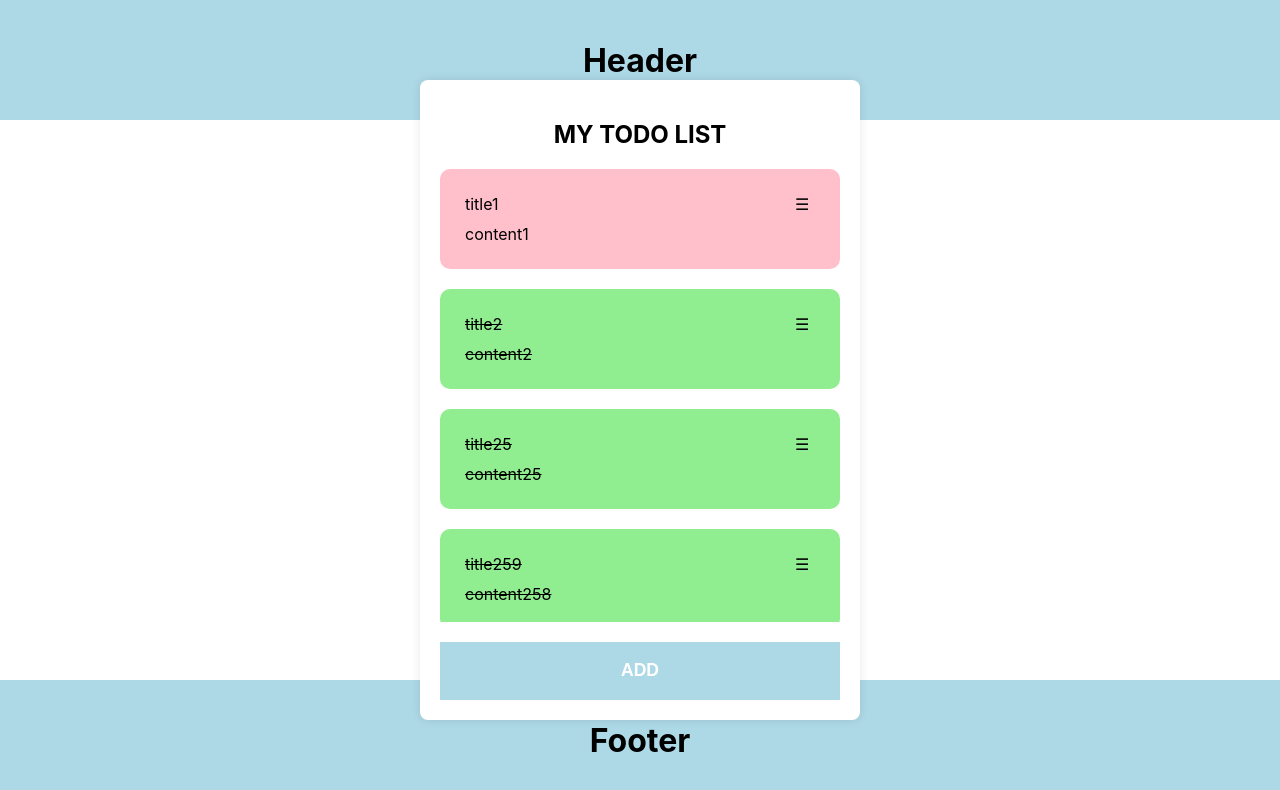
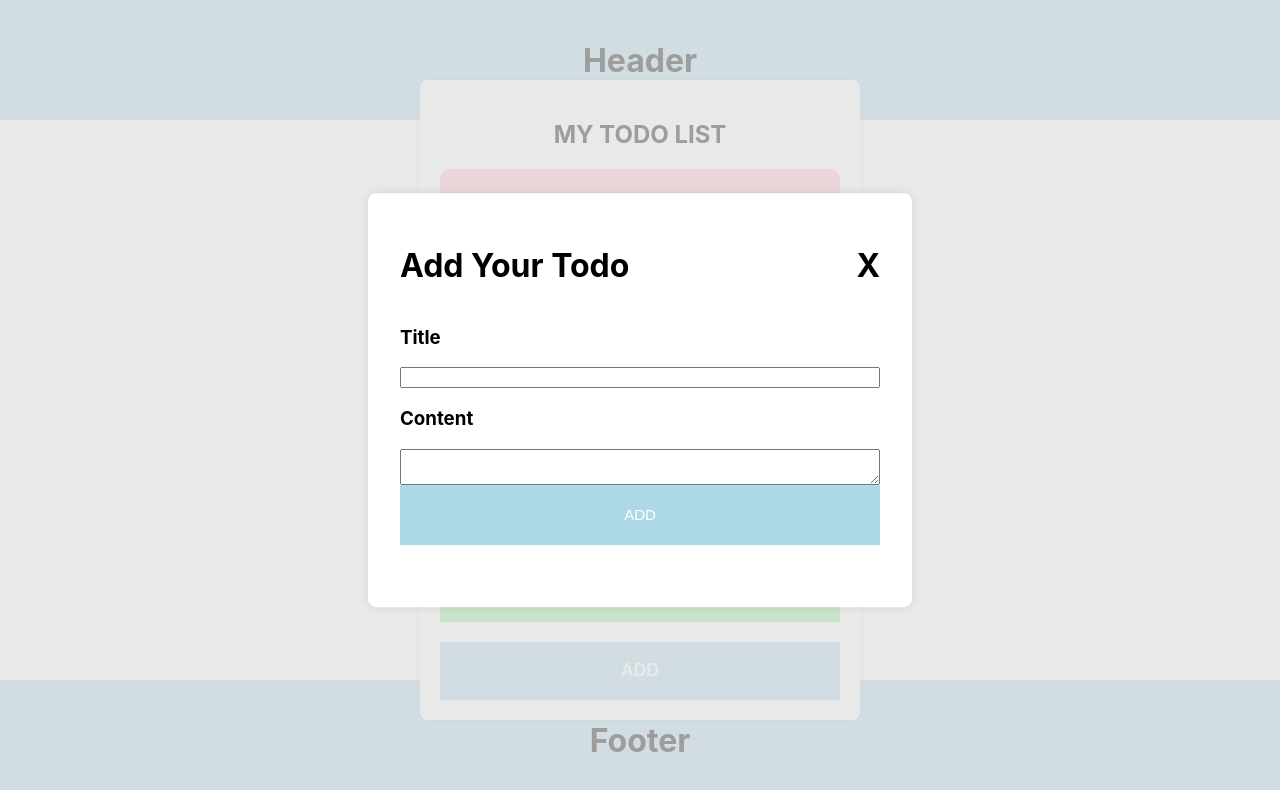
Before and after one commit to JiHye0214/TodoList, a React (Create React App) app: page /todo/1 in a window 1280 px wide. Both pictures are taken after a click on the button "ADD". Shown: the top 790 px of the page. Built offline with nearby package versions, Linux system fonts and the light colour scheme.

Commit message:
231118 : git commit create my todolist

```diff
--- a/src/pages/todo/components/addTodoModal.js
+++ b/src/pages/todo/components/addTodoModal.js
@@ -1,5 +1,71 @@
-const AddTodoModal = () => {
+import styled from "styled-components";
+import { flexCenter } from "../../../styles/common";
+import TDButton from "../../../components/button";
 
+const AddTodoModal = ({onCloseAddBTN, handleAddTodo}) => {
+
+    const onAddTodo = (e) => {
+        e.preventDefault()
+        handleAddTodo(e.target.title.value, e.target.content.value)
+        onCloseAddBTN()
+    }
+
+    return (
+        <Wrapper>
+            <Container>
+                <Header>
+                    <h1>Add Your Todo</h1>
+                    <AddTodoCloseBTN onClick={onCloseAddBTN}>X</AddTodoCloseBTN>
+                </Header>
+                <Form onSubmit={onAddTodo}>
+                    <h3>Title</h3><input type="text" name="title"></input>
+                    <h3>Content</h3><textarea name="content"></textarea>
+                    <TDButton variant={"primary"} size={"full"}>
+                        ADD
+                    </TDButton>
+                </Form>
+            </Container>
+        </Wrapper>
+    )
 }
 
 export default AddTodoModal;
+
+const Wrapper = styled.div`
+  position: fixed;
+  top: 0;
+  width: 100%;
+  height: 100vh;
+  background-color: rgba(224, 224, 224, 0.7);
+  z-index: 1000;
+`;
+
+const Container = styled.div`
+  width: 480px;
+  position: absolute;
+  top: 50%;
+  left: 50%;
+  transform: translate(-50%, -50%);
+  background-color: ${({ theme }) => theme.colors.white};
+  border-radius: 8px;
+  box-shadow: 0 0 10px 0 rgba(0, 0, 0, 0.1);
+  padding: 32px;
+`
+
+const Header = styled.div`
+    ${flexCenter}
+    justify-content: space-between;
+`
+
+const AddTodoCloseBTN = styled.h1`
+    &:hover{
+        cursor: pointer;
+    }
+`
+
+const Form = styled.form`
+    display: flex;
+
+    flex-direction: column;
+    margin-bottom: 30px;
+`
--- a/src/pages/todo/components/onetodo.js
+++ b/src/pages/todo/components/onetodo.js
@@ -2,8 +2,7 @@ import styled from "styled-components"
 import { useRef, useState } from "react"
 import { flexCenter } from "../../../styles/common";
 
-const OneTodo = ({todo, editMode, HandleDeleteBTN}) => {
-    const [todoState, setTodoState] = useState(todo.state)
+const OneTodo = ({todo, editMode, handleDeleteBTN, handleEditTodo}) => {
     const [menuState, setMenuState] = useState(false);
     const [editModeState, setEditModeState] = useState(editMode);
 
@@ -11,16 +10,16 @@ const OneTodo = ({todo, editMode, HandleDeleteBTN}) => {
     const TodoContent = useRef(null);
 
     const onClickTodoState = () => {
-        !menuState && !editModeState && setTodoState((prev) => !prev)
+        handleEditTodo(todo.id, {state : !todo.state})
     }
 
     const onClickHamb = () => {
-        !todoState && setMenuState((prev) => !prev)
+        setMenuState((prev) => !prev)
     }
 
     // 수정
     const onClickEditBTN = () => {
-        !todoState && setEditModeState(true)
+        setEditModeState(true)
         setMenuState(false)
     }
 
@@ -33,16 +32,16 @@ const OneTodo = ({todo, editMode, HandleDeleteBTN}) => {
     // 삭제
     const onClickDeleteBTN = () => {
         if(window.confirm("삭제하시겠습니까?")){
-            HandleDeleteBTN(todo.id);
+            handleDeleteBTN(todo.id);
         }
     }
 
     return(
-        <Wrapper state = {todoState}>
+        <Wrapper state = {todo.state}>
             <Container>
                 <Header onClick={onClickTodoState}>
-                    <TodoState state = {todoState}>{editModeState ? <TodoText defaultValue={todo.title} ref={TodoTitle}></TodoText> : todo.title}</TodoState>
-                    <TodoState state = {todoState}>{editModeState ? <TodoText defaultValue={todo.content} ref={TodoContent}></TodoText> : todo.content}</TodoState>
+                    <TodoState state = {todo.state}>{editModeState ? <TodoText defaultValue={todo.title} ref={TodoTitle}></TodoText> : todo.title}</TodoState>
+                    <TodoState state = {todo.state}>{editModeState ? <TodoText defaultValue={todo.content} ref={TodoContent}></TodoText> : todo.content}</TodoState>
                 </Header>
                 <Body>
                     <Hamburger>
--- a/src/pages/todo/components/todolist.js
+++ b/src/pages/todo/components/todolist.js
@@ -1,7 +1,7 @@
 import styled from "styled-components"
 import OneTodo from "./onetodo"
 
-const Todolist = ({todos, editMode, HandleDeleteBTN}) => {
+const Todolist = ({todos, editMode, HandleDeleteBTN, handleEditTodo}) => {
 
     return (
         <Wrapper>
@@ -9,7 +9,7 @@ const Todolist = ({todos, editMode, HandleDeleteBTN}) => {
             {/* 하나의 todo, index 전달 */}
             {/* 사실 OneTodo에서 index 필요 없는데 map에서는 key값 있어야 에러 안 남 */}
             {todos.map((todo, index) => (
-                <OneTodo key={index} todo={todo} editMode={editMode} {...{HandleDeleteBTN}}/>
+                <OneTodo key={index} todo={todo} editMode={editMode} {...{HandleDeleteBTN, handleEditTodo}}/>
             ))}
         </Wrapper>
     )
--- a/src/pages/todo/index.js
+++ b/src/pages/todo/index.js
@@ -3,6 +3,7 @@ import { flexCenter } from "../../styles/common"
 import Todolist from "./components/todolist"
 import TDButton from "../../components/button";
 import { useState } from "react";
+import AddTodoModal from "./components/addTodoModal";
 
 const TodoPage = () => {
 
@@ -19,6 +20,7 @@ const TodoPage = () => {
 
 
     const editMode = false;
+    const [addModalState, setAddModalState] = useState(false);
 
     // ⭐⭐⭐ 배열이 바뀔 때마다 리렌더하므로
     // 그냥 배열 자체에다가 useState 걸면 됨
@@ -58,16 +60,47 @@ const TodoPage = () => {
         setTodos(deleteTodos);
     }
 
+    // ⭐⭐⭐ 여는 함수랑 닫는 함수를 만들어서 닫는 함수만 modal창에 넘겨주기
+    const onClickAddBTN = () => {
+        setAddModalState(true)
+        console.log(addModalState)
+    }
+    const onCloseAddBTN = () => {
+        setAddModalState(false)
+    }
+
+
+    // ⭐⭐⭐ 추가는 push가 아니라 객체 생성 후 setTodos
+    const handleAddTodo = (title, content) => {
+        const newTodo = {
+            id : Math.random(Math.random() * 100000),
+            title,
+            content,
+            state : false };
+
+        setTodos((prev) => [newTodo, ...prev])
+    }
+
+    const handleEditTodo = (id, todo) => {
+        const _todos = [...todos]
+        let selectTodoIndex = _todos.findIndex((todo) => todo.id === id)
+        _todos[selectTodoIndex] = {...todos[selectTodoIndex], ...todo}
+        setTodos(_todos)
+    }
+
     return (
+        <>
+        {addModalState && (<AddTodoModal {...{onCloseAddBTN, handleAddTodo}}/>)}{" "}
         <Wrapper>
             <Container>
                 <h2>MY TODO LIST</h2>
-                <Todolist todos={todos} editMode={editMode} {...{HandleDeleteBTN}}/>
+                <Todolist todos={todos} editMode={editMode} {...{HandleDeleteBTN, handleEditTodo}}/>
                 <TDButton variant={"primary"} size={"full"}>
-                    <h3>ADD</h3>
+                    <h3 onClick={onClickAddBTN} {...{addModalState}}>ADD</h3>
                 </TDButton>
             </Container>
         </Wrapper>
+        </>
     )
 }
 
```
